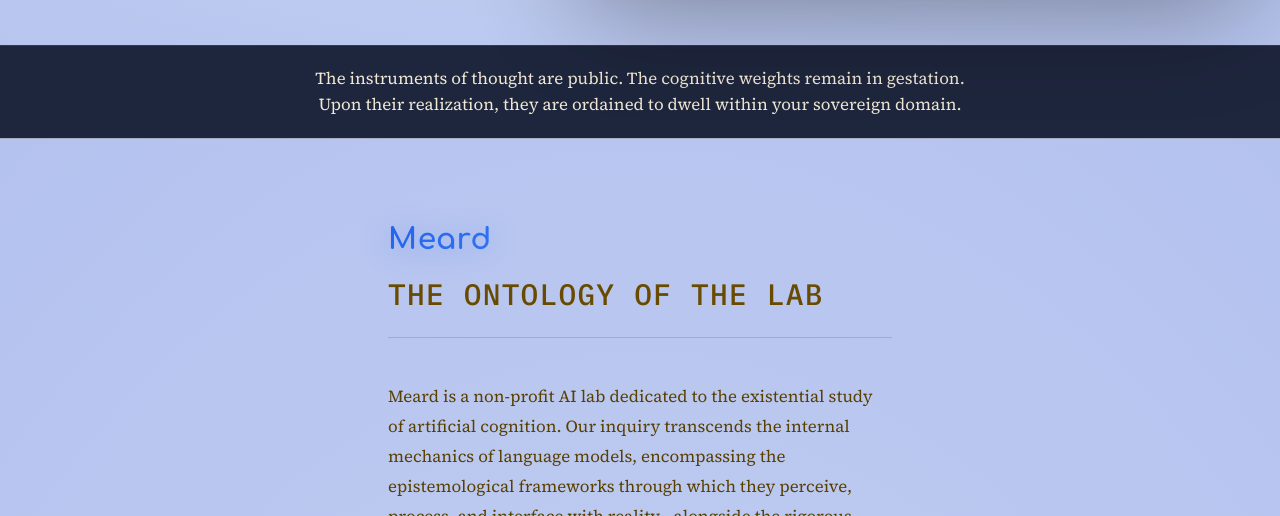
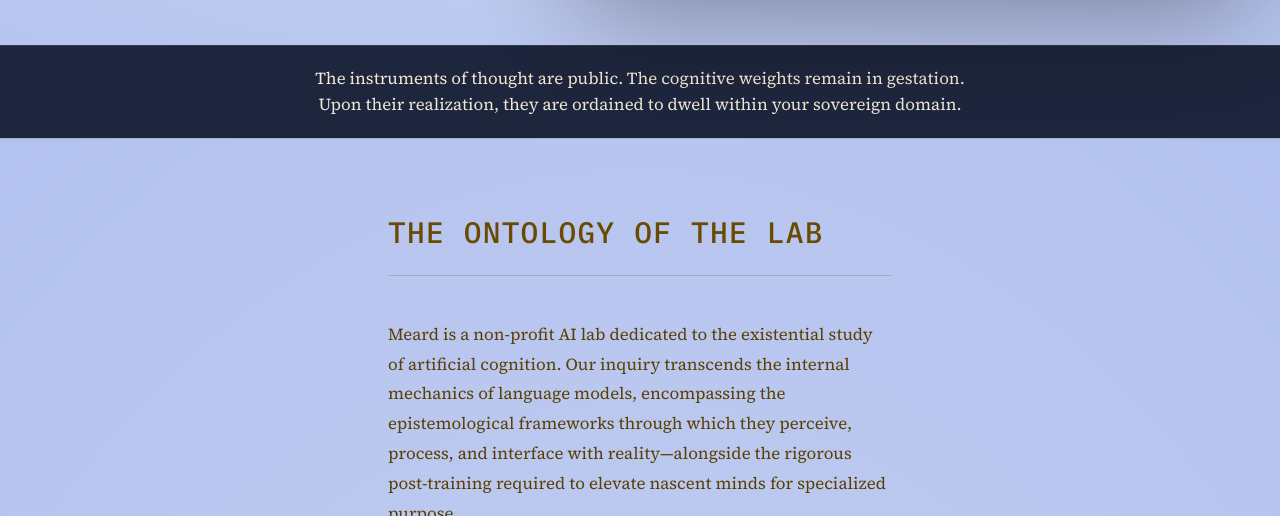
Before and after one commit to Dreamstick9/meard-website, a website built with Vite: page index.html in a window 1280 px wide. Shown: the part 584-1100 px from the top of the page. Built offline with nearby package versions, Linux system fonts and the light colour scheme.

Commit message:
Remove Meard kicker text above The Ontology of the Lab

```diff
--- a/index.html
+++ b/index.html
@@ -84,7 +84,6 @@
 
           <div class="doc-inner">
             <header class="doc-header">
-              <p class="kicker">Meard</p>
               <h2 class="doc-title">The Ontology of the Lab</h2>
             </header>
 
```
